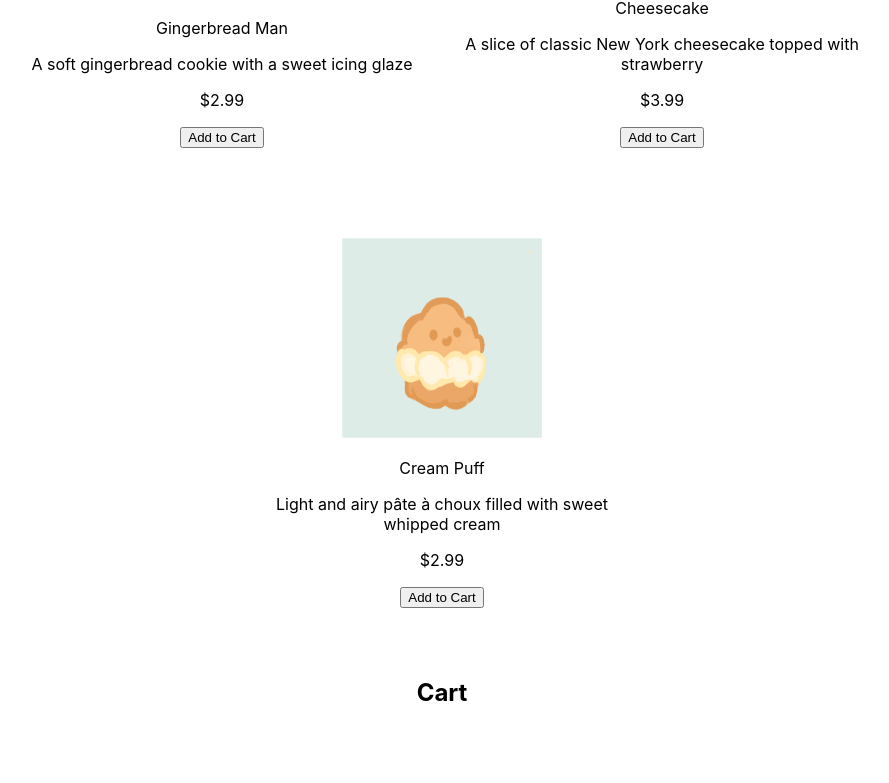
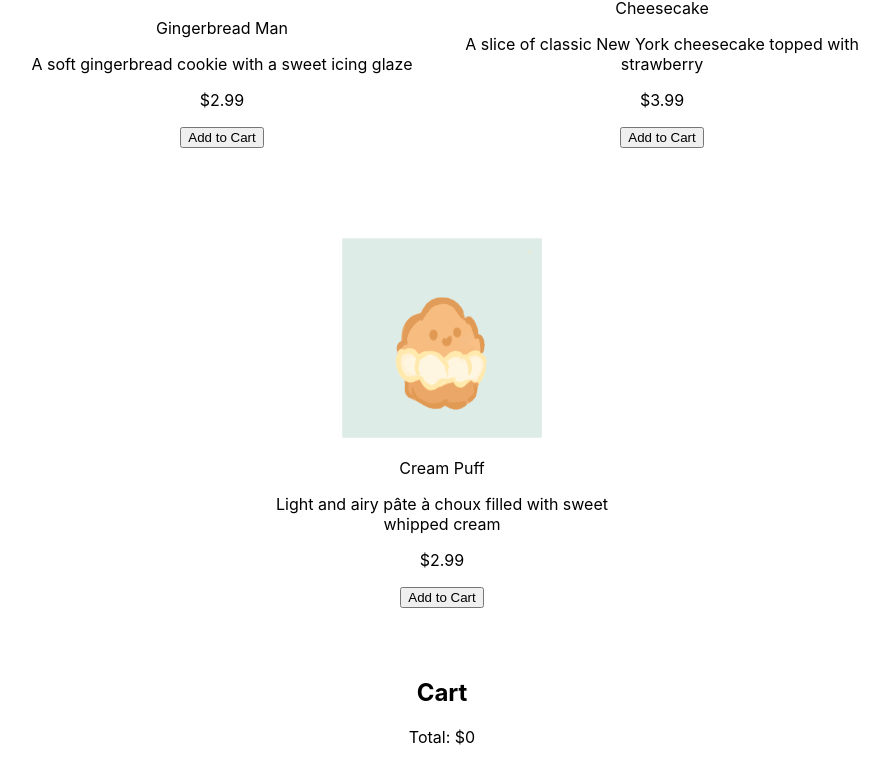
Before and after one commit to MarkusChu/react-studio, a React (Create React App) app: page / in a window 1280 px wide. Shown: the part 3084-3867 px from the top of the page, without its empty margins (198-1087 px from the left). Before the commit the page ends 3831 px from the top, so only its background shows below. Built offline with nearby package versions, Linux system fonts and the light colour scheme.

Commit message:
Update previous lost changes

```diff
--- a/src/App.js
+++ b/src/App.js
@@ -1,5 +1,5 @@
 import "./App.css";
-import { useState } from "react";
+import { useState, useEffect } from "react";
 import bakeryData from "./assets/bakery-data.json";
 import BakeryItem from "./components/BakeryItem";
 
@@ -13,10 +13,19 @@ function App() {
   // TODO: use useState to create a state variable to hold the state of the cart
   /* add your cart state code here */
   const [cart, setCart] = useState([]);
+  const [totalPrice, setTotalPrice] = useState(0);
 
   const AddToCart = (item) => {
     setCart([...cart, item]);
   };
+
+  useEffect(() => {
+    let total = 0;
+    cart.forEach((item) => {
+      total += item.price;
+    });
+    setTotalPrice(total);
+  }, [cart]);
 
   return (
     <div className="App">
@@ -30,6 +39,7 @@ function App() {
 
       <div>
         <h2>Cart</h2>
+        <p>Total: ${totalPrice}</p>
         {/* TODO: render a list of items in the cart */}
         {cart.map((item, index) => (
           <div>
```
